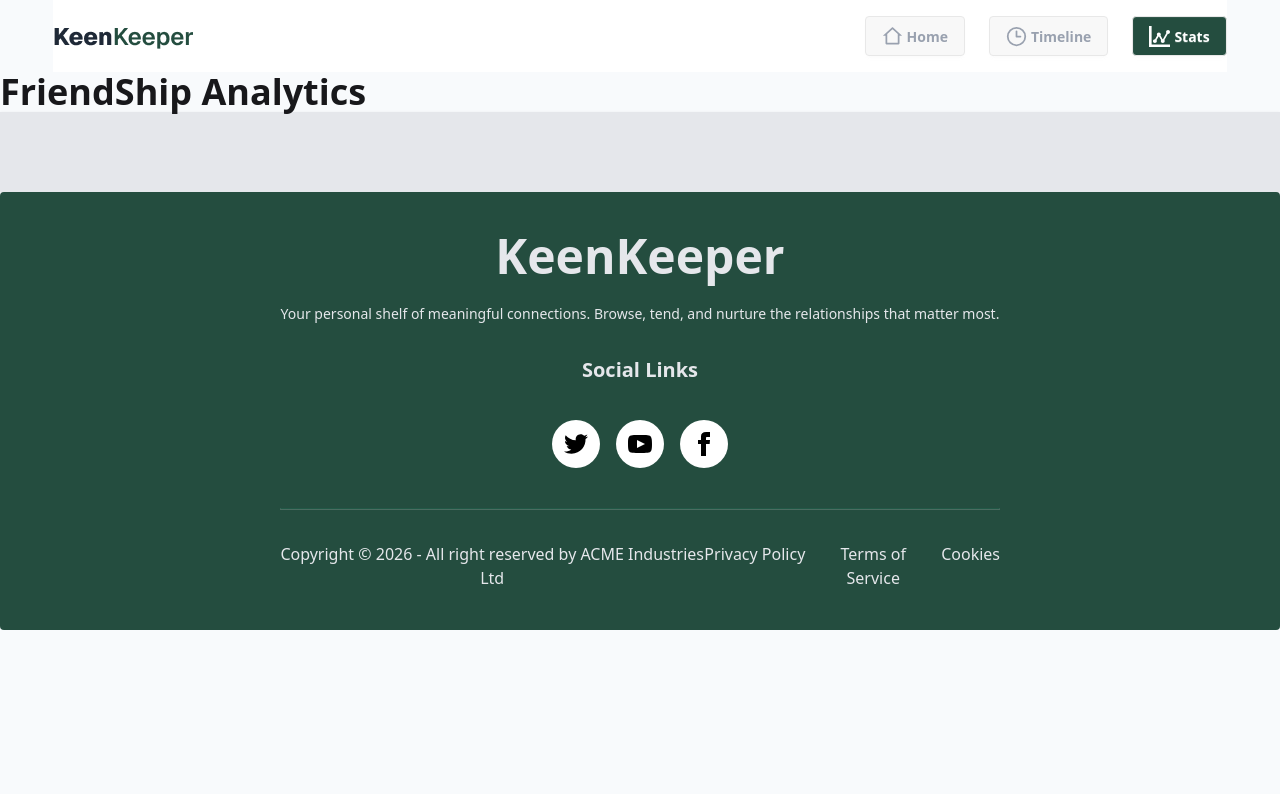
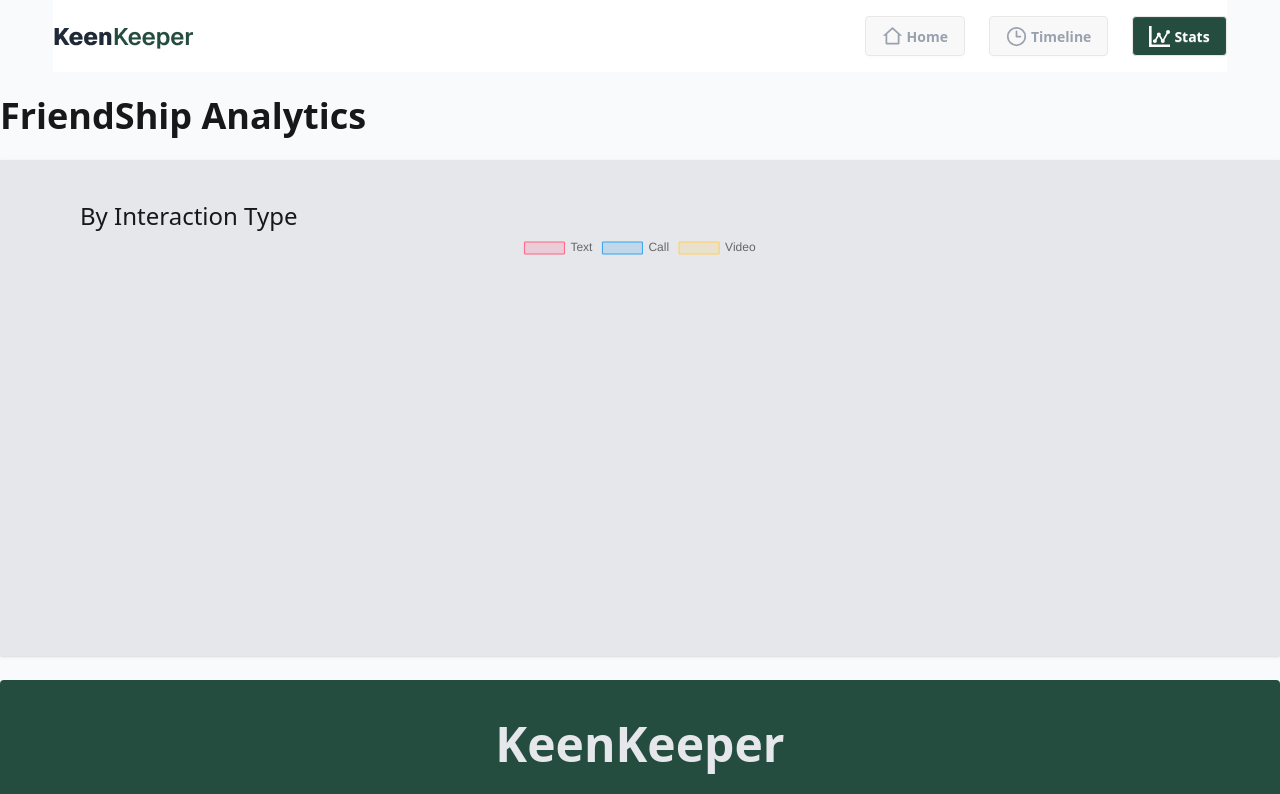
Before and after one commit to Sami-Abdullah/b13-a7, a Next.js app: page /stats in a window 1280 px wide. Shown: the top 794 px of the page. Built offline with nearby package versions, Linux system fonts and the light colour scheme.

Commit message:
added stats

```diff
--- a/package.json
+++ b/package.json
@@ -9,9 +9,11 @@
     "lint": "eslint"
   },
   "dependencies": {
+    "chart.js": "^4.5.1",
     "next": "16.2.3",
     "next-themes": "^0.4.6",
     "react": "19.2.4",
+    "react-chartjs-2": "^5.3.1",
     "react-dom": "19.2.4",
     "react-icons": "^5.6.0"
   },
--- a/src/app/stats/page.jsx
+++ b/src/app/stats/page.jsx
@@ -1,14 +1,50 @@
-import React from 'react';
+'use client'
+import { connectionContext } from '@/components/ContextCom';
+import PieChart from '@/components/PieChart';
 
-const page = () => {
+import React, { useContext } from 'react';
+const Page = () => {
+  const { connectionType } = useContext(connectionContext);
+  const call = connectionType.filter(iteam => iteam.type === 'call')
+  const text = connectionType.filter(iteam => iteam.type === 'text')
+  const video = connectionType.filter(iteam => iteam.type === 'video')
+  const data = {
+    labels: ['Text', 'Call', 'Video'],
+    datasets: [
+      {
+        label: '# of Votes',
+        data: [text.length, call.length, video.length ],
+        backgroundColor: [
+          'rgba(255, 99, 132, 0.2)',
+          'rgba(54, 162, 235, 0.2)',
+          'rgba(255, 206, 86, 0.2)',
+          'rgba(75, 192, 192, 0.2)',
+
+        ],
+        borderColor: [
+          'rgba(255, 99, 132, 1)',
+          'rgba(54, 162, 235, 1)',
+          'rgba(255, 206, 86, 1)',
+          'rgba(75, 192, 192, 1)',
+
+        ],
+        borderWidth: 1,
+      },
+    ],
+  };
+
   return (
-    <div className=' container mx-auto'>
+    <div className=' container mx-auto space-y-6 my-6'>
       <h1 className='text-4xl font-bold'>FriendShip Analytics</h1>
       <div className='shadow-sm bg-gray-200 px-20 py-10'>
-        <h1></h1>
+        <h1 className='text-2xl text-[#244d3fFF]font-semibold'>By Interaction Type</h1>
+
+        <div className='h-96 flex justify-center'>
+          <PieChart data={data}></PieChart>
+        </div>
       </div>
     </div>
   );
 };
 
-export default page;
+export default Page;
--- a/src/components/FriendCards.jsx
+++ b/src/components/FriendCards.jsx
@@ -3,7 +3,6 @@ import React from 'react';
 import Card from '@/components/Card'
 const FriendCards = ({friends=[]}) => {
 
-  console.log(friends);
   return (
     <div className= "grid grid-cols-1 md:grid-cols-2 lg:grid-cols-4 gap-6 w-7/12 mb-20">
       {
--- /dev/null
+++ b/src/components/PieChart.jsx
@@ -0,0 +1,17 @@
+
+import { Chart as ChartJS, ArcElement, Tooltip, Legend } from 'chart.js';
+import { Doughnut } from 'react-chartjs-2';
+
+
+ChartJS.register(ArcElement, Tooltip, Legend);
+const PieChart = ({data}) => {
+
+
+  return (
+    <>
+      <Doughnut data={data}></Doughnut>
+    </>
+  );
+};
+
+export default PieChart;
--- a/src/components/TimeLineList.jsx
+++ b/src/components/TimeLineList.jsx
@@ -6,7 +6,7 @@ import text from '../../public/assets/text.png'
 const TimeLineList = ({ t }) => {
 
   const { name, type, date } = t
-  console.log(name, type, date);
+
   const cardMap = {
     call: <div className="p-4 bg-gray-300  rounded-2xl shadow-sm flex items-center gap-4">
 
--- a/src/components/TimeLineTrackerChild.jsx
+++ b/src/components/TimeLineTrackerChild.jsx
@@ -20,9 +20,6 @@ const TimeLineTrackerChild = ({ profile }) => {
     }])
 
   }
-  useEffect(() => {
-    console.log("UPDATED:", connectionType);
-  }, [connectionType]);
 
   return (
     <div className='shadow-sm p-4 rounded-2xl space-y-4'>
```
Also changed, not shown: 1 other file (tests, documents, lock files or other folders).
